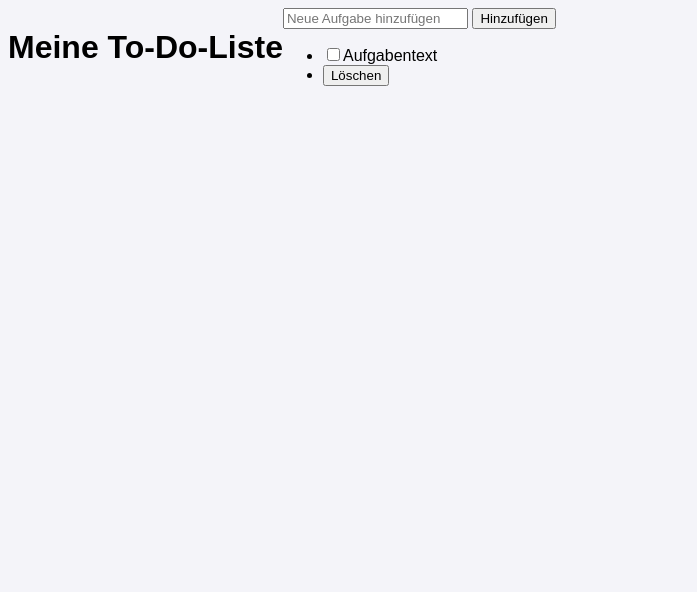
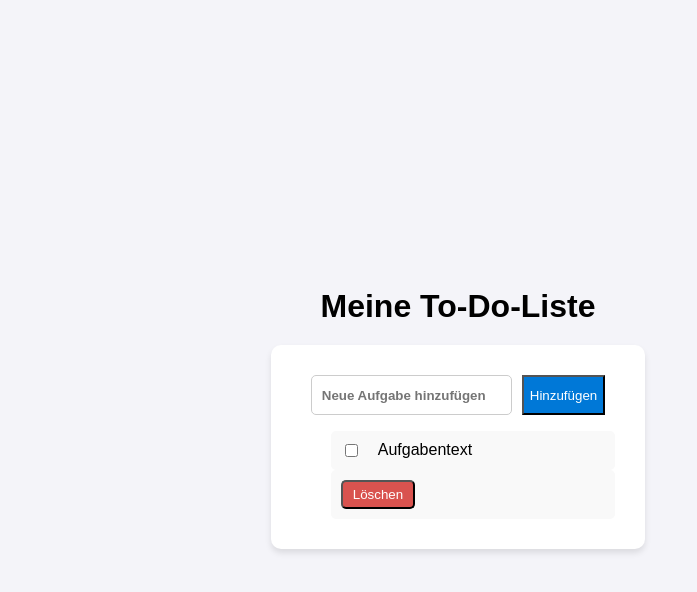
Before and after one commit to stephipie/stephipie.github.io, a plain HTML site: page todo-app/index.html in a window 1280 px wide. Shown: the whole page, without its empty margins (0-697 px from the left). Drawn offline with Linux system fonts and the light colour scheme.

Commit message:
modify stylesheet of todoapp

```diff
--- a/todo-app/styles/styles.css
+++ b/todo-app/styles/styles.css
@@ -2,5 +2,92 @@ body {
     background-color: #f4f4f9;
     font-family: Arial, sans-serif;
     display: flex;
+    flex-direction: column;
+    justify-content: center;
+    align-items: center;
+    height: 100vh;
+    max-width: 900px;
+    width: 90%;
+    box-sizing: border-box;
+}
+
+.todo-app {
+    background-color: #ffffff;
+    box-shadow: 0 4px 6px rgba(0, 0, 0, 0.1);
+    padding: 20px;
+    border-radius: 10px;
+}
+
+h1 {
+    text-align: center;
+    font-size: 2rem;
+    font-weight: bold;
+    margin-bottom: 20px;
+}
+
+.todo-form {
+    display: flex;
+    gap: 10px;
+    margin-bottom: 20px;
+    width: 100%;
+    height: 40px;
+    font-weight: bold;
+    margin: 10px 20px;
+}
+
+.todo-input {
+    border: 1px solid #ccc;
+    border-radius: 5px;
+    padding: 10px;
+    font-weight: bold;
+}
+
+.todo-input:hover {
+    background-color: lightgray;
+}
+
+.todo-button {
+    background-color: #0078d7;
+    color: #ffffff;
+}
+
+
+.todo-button:hover {
+    background-color: #005bb5;
+}
+
+.todo-list {
+    list-style: none;
+    margin-bottom: 10px;
+    margin-right: 10px;
+    font-size: 1rem;
+}
+
+.todo-list>li {
+    background-color: #f9f9f9;
+    display: flex;
+    gap: 10px;
+    border-radius: 5px;
+    padding: 10px;
+}
+
+.todo-list>li>input[type='checkbox'] {
+    margin-right: 10px;
+    font-weight: 1rem;
 
 }
+
+.todo-list>li>input[type='checkbox']:checked+span {
+    text-decoration: line-through;
+}
+
+.todo-list>li>button {
+    background-color: #d9534f;
+    color: #ffffff;
+    border-radius: 5px;
+    padding: 5px 10px;
+}
+
+.todo-list>li>button:hover {
+    background-color: #c9302c;
+}
```
